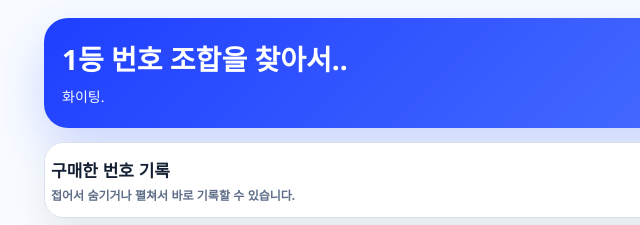
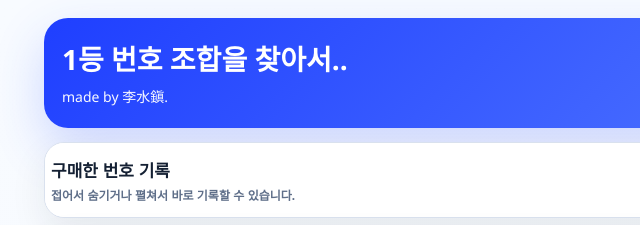
Before and after one commit to changseok1/newgame, a plain HTML site: page index.html in a window 1280 px wide. Shown: the top 225 px of the page, 180-820 px from the left. Drawn offline with Linux system fonts and the light colour scheme.

Commit message:
Update index.html

```diff
--- a/index.html
+++ b/index.html
@@ -198,7 +198,7 @@
   <div class="app">
     <section class="hero">
       <h1>1등 번호 조합을 찾아서..</h1>
-      <p>화이팅.</p>
+      <p>made by 李水鎭.</p>
     </section>
 
     <section class="purchase-banner" id="purchase-banner">
```
